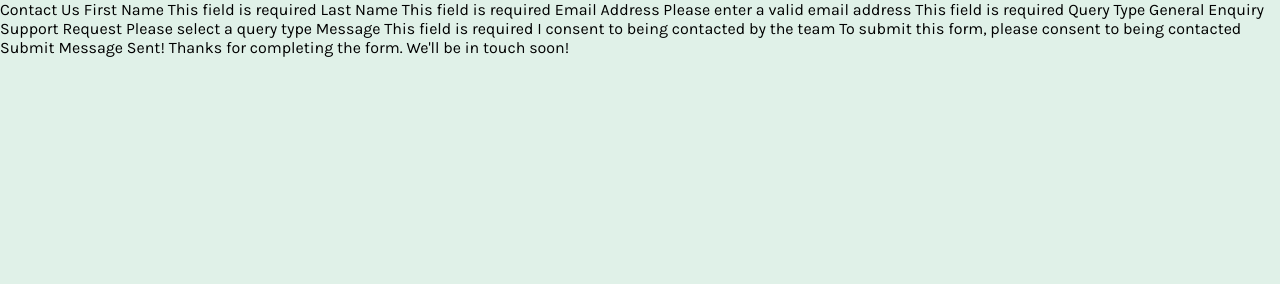
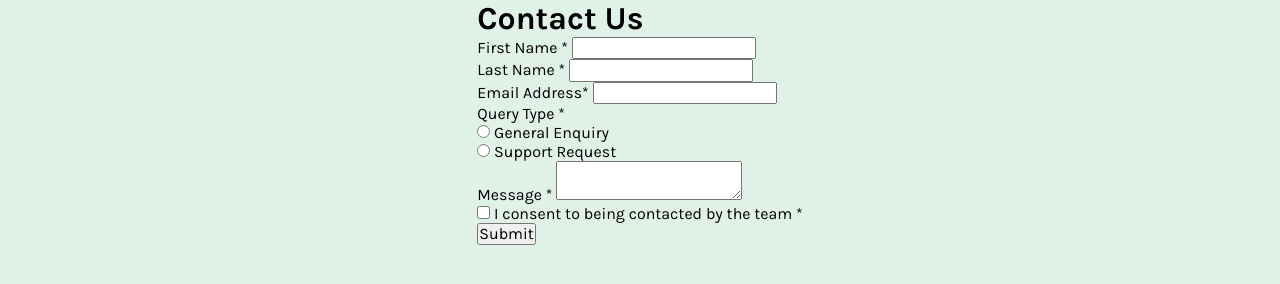
Before and after one commit to olaide-hok/contact-form, a website: page index.html in a window 1280 px wide. Drawn offline with Linux system fonts and the light colour scheme.

Commit message:
setup html layout

```diff
--- a/index.html
+++ b/index.html
@@ -19,11 +19,108 @@
     <title>Frontend Mentor | Contact form</title>
   </head>
   <body>
-    Contact Us First Name This field is required Last Name This field is
-    required Email Address Please enter a valid email address This field is
-    required Query Type General Enquiry Support Request Please select a query
-    type Message This field is required I consent to being contacted by the team
-    To submit this form, please consent to being contacted Submit Message Sent!
-    Thanks for completing the form. We'll be in touch soon!
+    <main class="container">
+      <div class="toast d-none">
+        Message Sent! Thanks for completing the form. We'll be in touch soon!
+      </div>
+      <form>
+        <h1 class="form_title heading-bold">Contact Us</h1>
+        <div class="name">
+          <!-- First Name -->
+          <div class="first_name">
+            <label class="body-sm-regular" for="first-name"
+              >First Name <span class="asterisk">*</span>
+            </label>
+            <input
+              class=""
+              type="text"
+              name="first-name"
+              id="first-name"
+              autocomplete="given-name"
+              aria-required="true"
+            >
+            <p class="error-msg body-sm-regular d-none">
+              This field is required
+            </p>
+          </div>
+          <!-- Last Name -->
+          <div class="last_name">
+            <label class="body-sm-regular" for="last-name"
+              >Last Name <span class="asterisk">*</span>
+            </label>
+            <input
+              type="text"
+              name="last-name"
+              id="last-name"
+              autocomplete="family-name"
+              aria-required="true"
+            >
+            <p class="error-msg body-sm-regular d-none">
+              This field is required
+            </p>
+          </div>
+        </div>
+        <!-- Email -->
+        <div class="email">
+          <label class="body-sm-regular" for="email"
+            >Email Address<span class="asterisk">*</span>
+          </label>
+          <input
+            type="email"
+            name="email"
+            id="email"
+            autocomplete="email"
+            aria-required="true"
+          >
+          <p class="error-msg body-sm-regular d-none">
+            Please enter a valid email address
+          </p>
+        </div>
+        <!-- Query Type -->
+        <div class="query_type">
+          <label class="body-sm-regular" for="query_type">
+            Query Type <span class="asterisk">*</span></label
+          >
+          <div class="wrapper">
+            <div class="general_enq">
+              <input type="radio" name="general_enq" id="general_enq">
+              <label class="body-md-regular" for="general_enq"
+                >General Enquiry
+              </label>
+            </div>
+            <div class="support_req">
+              <input type="radio" name="support_req" id="support_req">
+              <label class="body-md-regular" for="support_req"
+                >Support Request
+              </label>
+            </div>
+          </div>
+          <p class="error-msg body-sm-regular d-none">
+            Please select a query type
+          </p>
+        </div>
+        <!-- Message -->
+        <div>
+          <label class="body-sm-regular" for="message"
+            >Message <span class="asterisk">*</span></label
+          >
+          <textarea name="message" id="message"></textarea>
+          <p class="error-msg body-sm-regular d-none">This field is required</p>
+        </div>
+        <div class="consent">
+          <div>
+            <input type="checkbox" name="consent" id="consent">
+            <label class="body-sm-regular" for="consent"
+              >I consent to being contacted by the team
+              <span class="asterisk">*</span>
+            </label>
+          </div>
+          <p class="error-msg body-sm-regular d-none">
+            To submit this form, please consent to being contacted
+          </p>
+        </div>
+        <button class="body-md-bold" type="submit">Submit</button>
+      </form>
+    </main>
   </body>
 </html>
```
